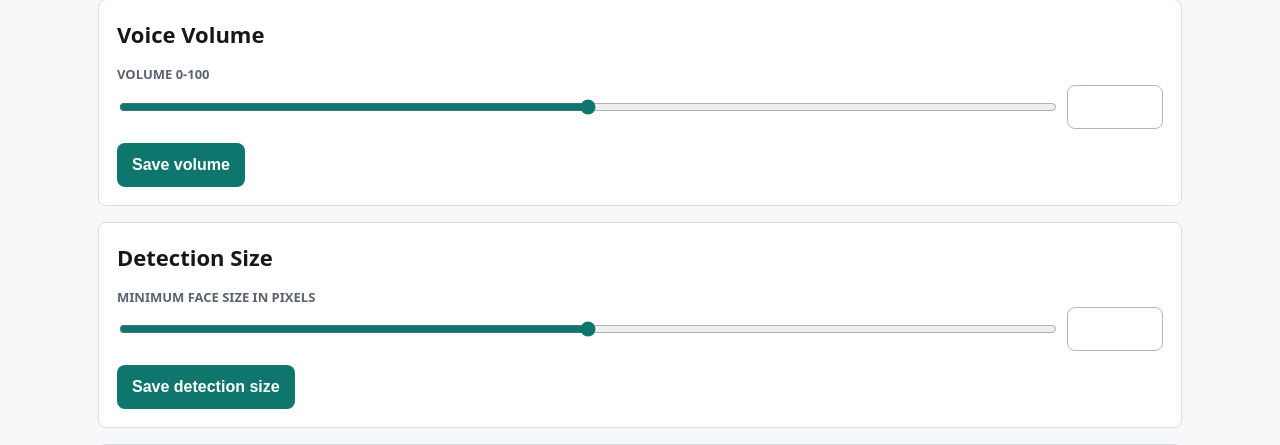
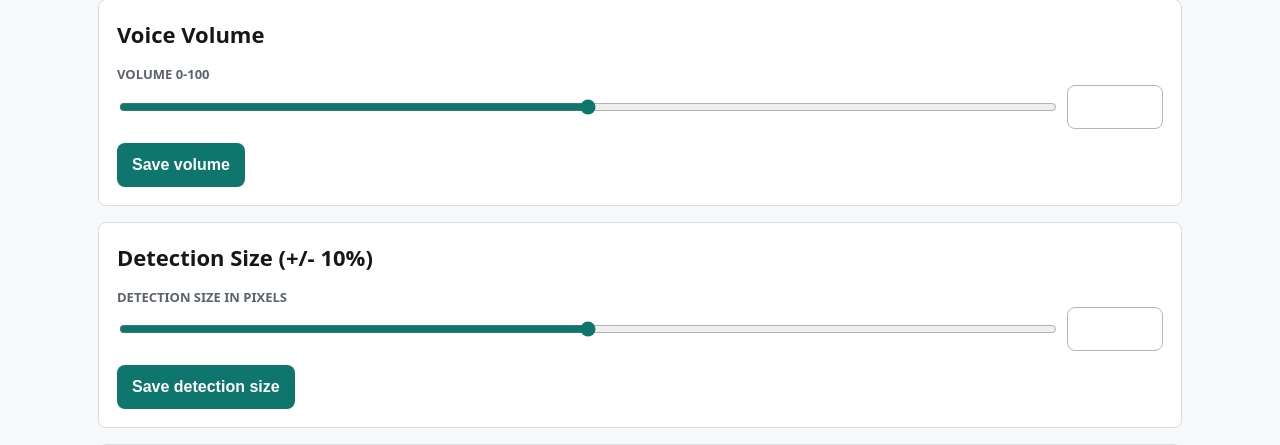
Before and after one commit to mdequanter/faceassist, a Flask app: template templates/control.html in a window 1280 px wide. Shown: the part 610-1055 px from the top of the page. Run offline with Flask 3, Linux system fonts and the light colour scheme; the template is opened without the code that fills it, so the values that code supplies are empty.

Commit message:
Update control.html

```diff
--- a/templates/control.html
+++ b/templates/control.html
@@ -91,9 +91,9 @@
       </section>
 
       <section class="panel">
-        <h2>Detection Size</h2>
+        <h2>Detection Size (+/- 10%)</h2>
         <form method="post" action="{{ url_for('set_detection_size') }}">
-          <label class="field-label" for="detection_size">Minimum face size in pixels</label>
+          <label class="field-label" for="detection_size">Detection size in pixels</label>
           <div class="volume-row">
             <input id="detection_size_range" type="range" min="1" max="1000" step="1" value="{{ settings.detection_size }}">
             <input id="detection_size" name="detection_size" type="number" min="1" max="1000" step="1" value="{{ settings.detection_size }}">
```
